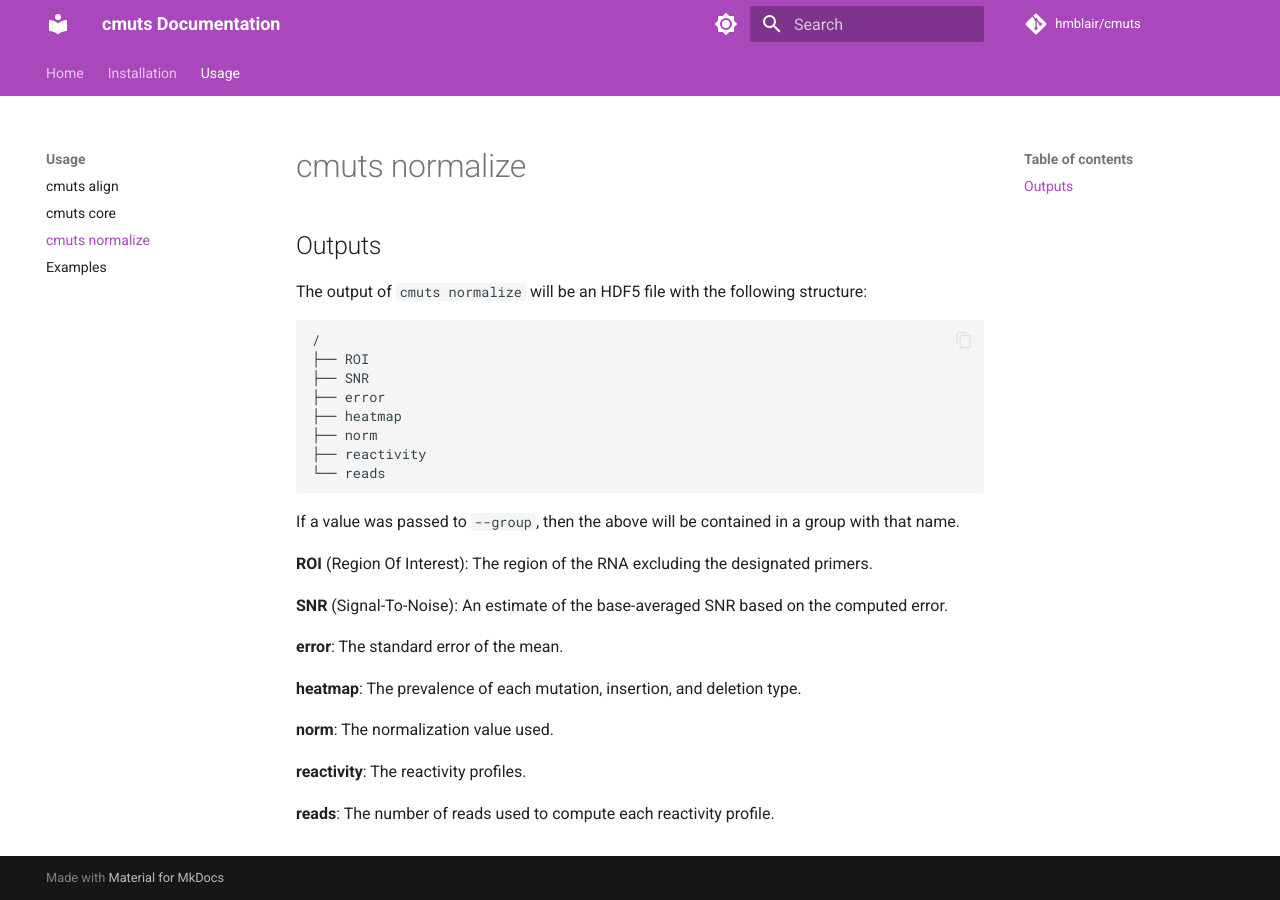
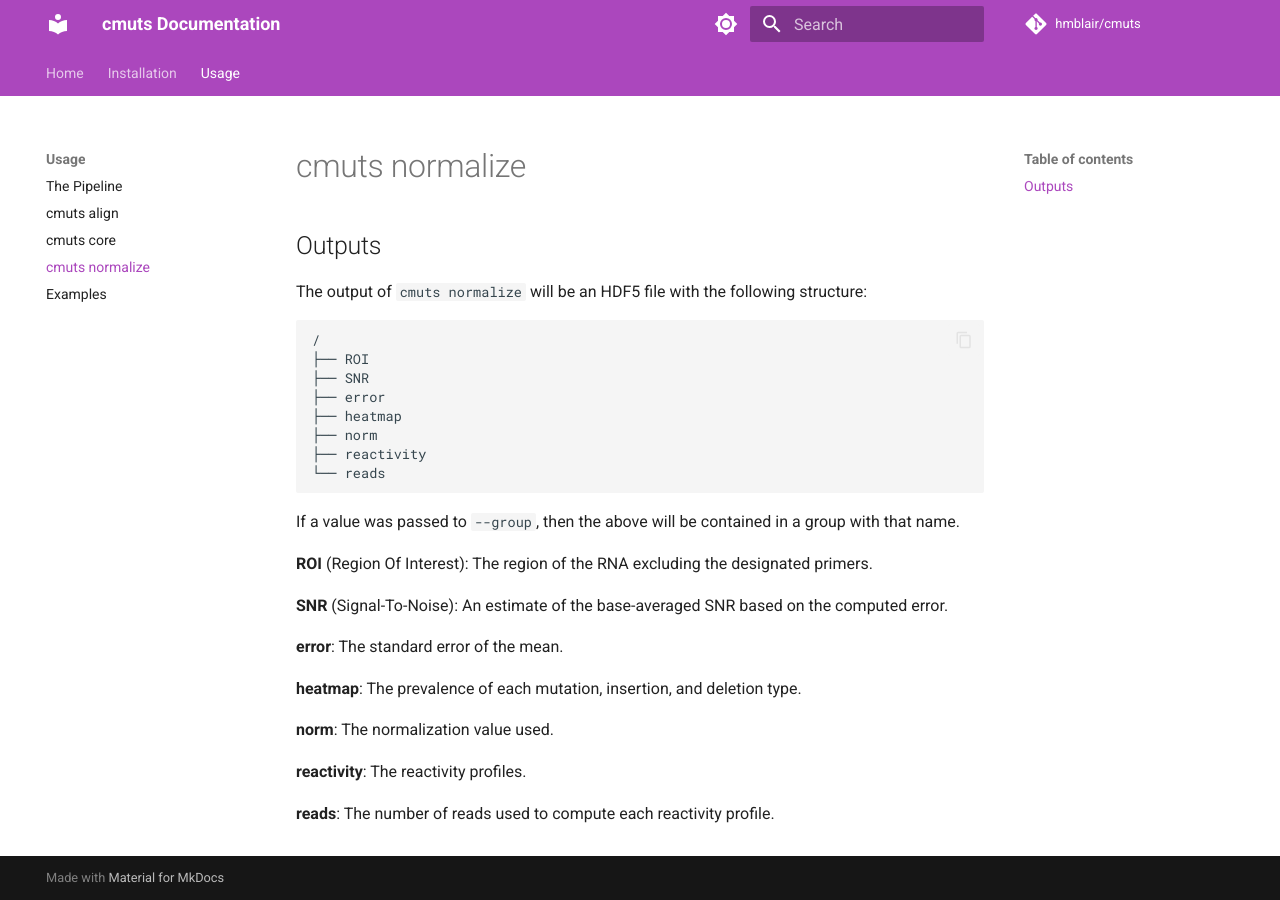
Before and after one commit to hmblair/cmuts, an MkDocs documentation site: the page built from docs/usage/cmuts-normalize.md, in a window 1280 px wide. Built offline with MkDocs 1.6.1 and Material for MkDocs 9.7.7, drawn with Linux system fonts in a browser that asks for light colours; comment, search, counter and statistics services are not loaded.

Commit message:
Added Pipeline page

```diff
--- a/mkdocs.yaml
+++ b/mkdocs.yaml
@@ -34,6 +34,7 @@ nav:
     - Installation: installation/installation.md
     - Organization-Specific Notes: installation/org-notes.md
   - Usage:
+    - The Pipeline: usage/pipeline.md
     - cmuts align: usage/cmuts-align.md
     - cmuts core: usage/cmuts.md
     - cmuts normalize: usage/cmuts-normalize.md
```
